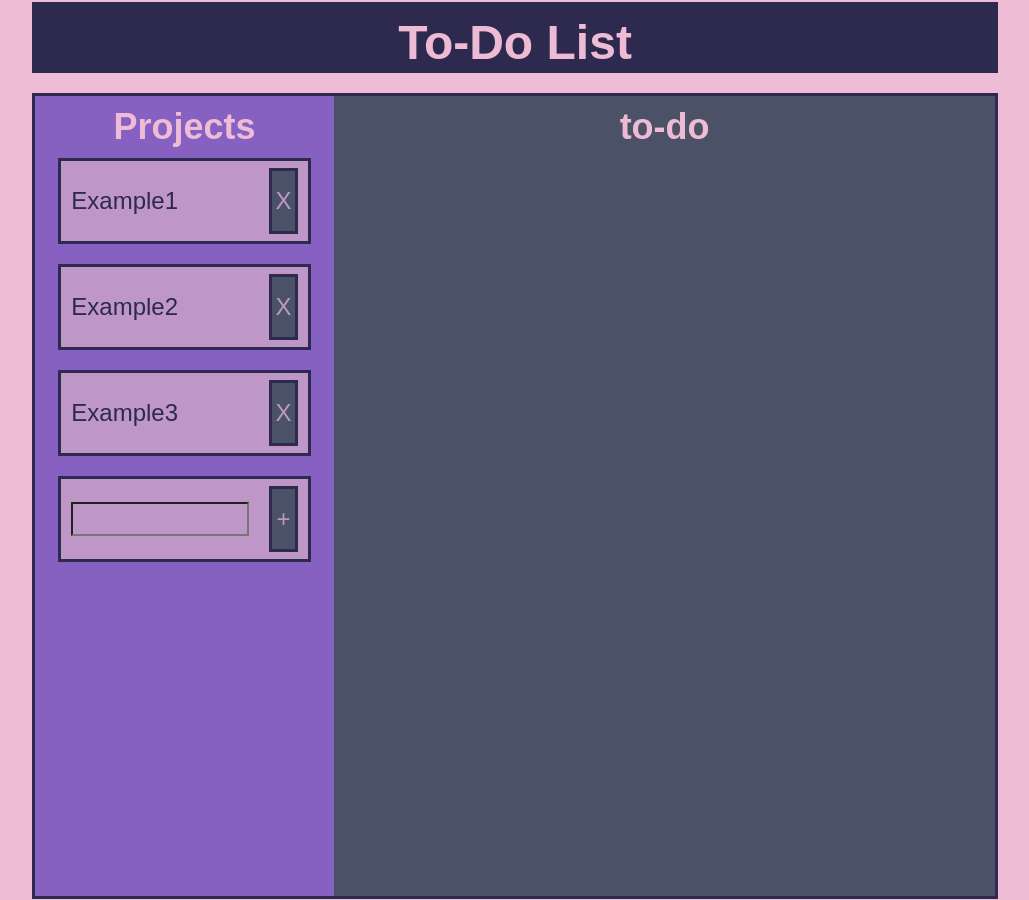
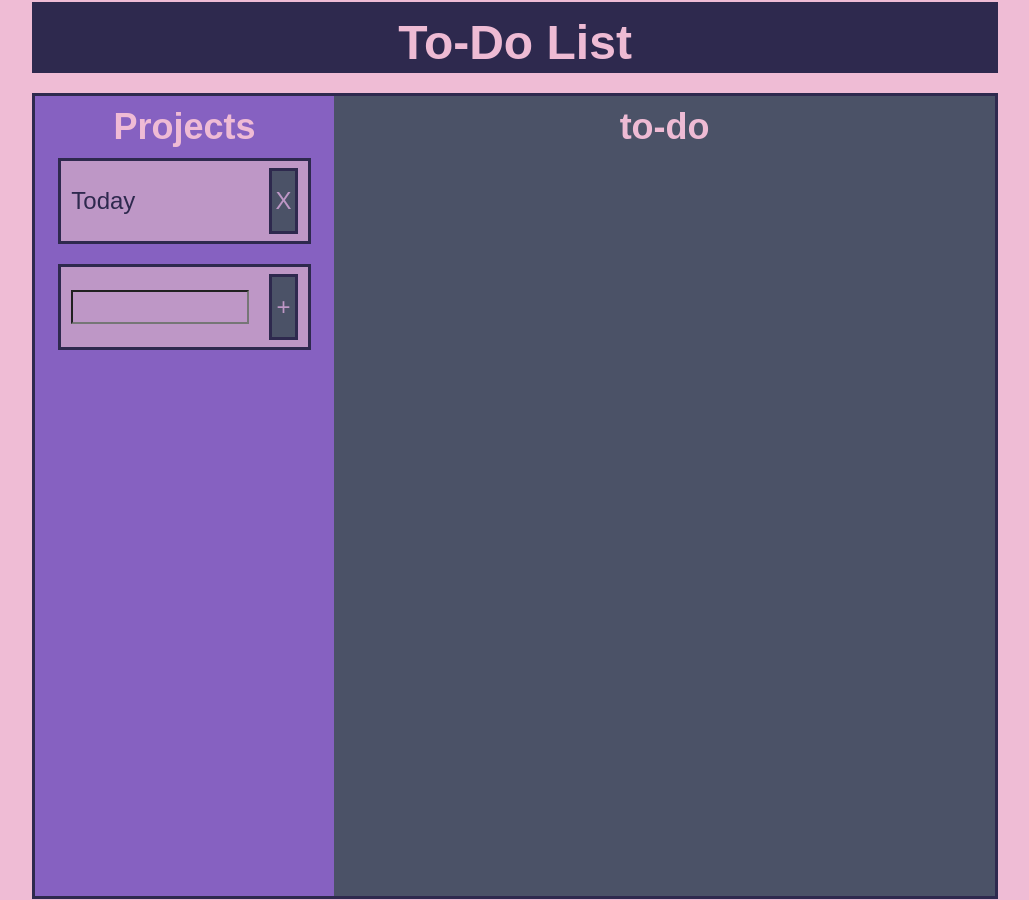
Before and after one commit to kgthompson1111/todo-list, a website with bundled scripts: page dist/index.html in a window 1280 px wide. Shown: the whole page, without its empty margins (125-1154 px from the left). Built offline with nearby package versions, Linux system fonts and the light colour scheme.

Commit message:
add overflow scroll to y axis of project pane

```diff
--- a/src/index.js
+++ b/src/index.js
@@ -12,8 +12,6 @@ const projectManager = new projectFactory();
 // }
 
 // populate project list
-projectManager.projectList[0] = new projectManager.project('Example1');
-projectManager.projectList[1] = new projectManager.project('Example2');
-projectManager.projectList[2] = new projectManager.project('Example3');
+projectManager.projectList[0] = new projectManager.project('Today');
 
 projectManager.renderProjects();
--- a/src/style.css
+++ b/src/style.css
@@ -70,11 +70,13 @@ h1, h2 {
     display: flex;
     flex-direction: column;
     align-items: center;
+
+    overflow-y: scroll;
 }
 
 .projectItem {
     width: 80%;
-    height: 60px;
+    min-height: 60px;
 
     background-color: var(--light2);
 
```
Also changed, not shown: dist/main.js.
